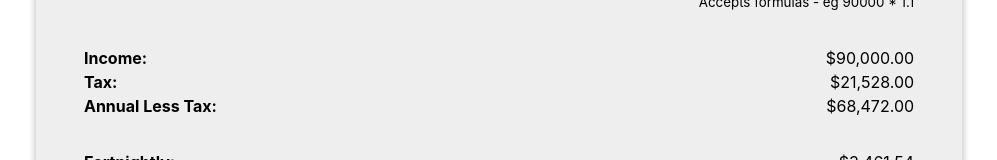
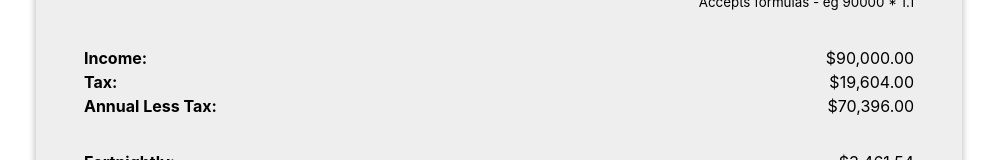
Before and after one commit to zorfling/quick-tax-calc, a React (Create React App) app: page / in a window 1280 px wide. Shown: the part 631-791 px from the top of the page, without its empty margins (141-1138 px from the left). Built offline with nearby package versions, Linux system fonts and the light colour scheme.

Commit message:
Add 2025 FY rates

```diff
--- a/src/App.tsx
+++ b/src/App.tsx
@@ -50,7 +50,7 @@ const Value = styled.div`
 const formatCurrency = (amount: number) => {
   return Number(amount).toLocaleString('en-AU', {
     currency: 'AUD',
-    style: 'currency'
+    style: 'currency',
   });
 };
 
@@ -58,13 +58,17 @@ interface Props {
   taxYearEnding?: number;
 }
 
-const App: FC<Props> = ({ taxYearEnding: initialTaxYearEnding }) => {
+const App: FC<Props> = ({
+  taxYearEnding: initialTaxYearEnding,
+}: {
+  taxYearEnding?: number;
+}) => {
   const [income, setIncome] = useState('90000');
   const [parsedIncome, setParsedIncome] = useState(90000);
   const [rememberedFortnightlyAfterTax, setRememberedFortnightlyAfterTax] =
     useState(-1);
   const [taxYearEnding, setTaxYearEnding] = useState(
-    initialTaxYearEnding || 2021
+    initialTaxYearEnding || 2025
   );
 
   const annualAfterTax =
@@ -175,7 +179,7 @@ const App: FC<Props> = ({ taxYearEnding: initialTaxYearEnding }) => {
           style={{
             backgroundColor: '#eee',
             margin: '0 -3rem',
-            padding: '1rem 0.9rem 2rem 3rem'
+            padding: '1rem 0.9rem 2rem 3rem',
           }}
         >
           <Row>
@@ -210,7 +214,7 @@ const App: FC<Props> = ({ taxYearEnding: initialTaxYearEnding }) => {
                   fontSize: '1.4em',
                   textAlign: 'right',
                   border: '1px solid #ccc',
-                  maxWidth: '215px'
+                  maxWidth: '215px',
                 }}
                 data-testid="income"
               />
@@ -248,7 +252,7 @@ const App: FC<Props> = ({ taxYearEnding: initialTaxYearEnding }) => {
             <Value
               style={{
                 fontSize: '1.5em',
-                marginRight: 0
+                marginRight: 0,
               }}
             >
               <span data-testid="fortnightly-less-tax">
@@ -259,7 +263,7 @@ const App: FC<Props> = ({ taxYearEnding: initialTaxYearEnding }) => {
                 style={{
                   height: '1.5rem',
                   verticalAlign: 'bottom',
-                  marginLeft: '0.5rem'
+                  marginLeft: '0.5rem',
                 }}
               >
                 M
@@ -282,7 +286,7 @@ const App: FC<Props> = ({ taxYearEnding: initialTaxYearEnding }) => {
                     color:
                       annualAfterTax / 26 - rememberedFortnightlyAfterTax < 0
                         ? '#f00'
-                        : '#009e00'
+                        : '#009e00',
                   }}
                 >
                   {formatCurrency(
--- a/src/calculateTax.ts
+++ b/src/calculateTax.ts
@@ -9,17 +9,7 @@ interface TaxFormulaCoefficientsYear {
 }
 
 const coefficients: TaxFormulaCoefficientsYear = {
-  2020: [
-    { weeklyEarningsMax: 355, a: 0, b: 0 },
-    { weeklyEarningsMax: 422, a: 0.19, b: 67.4635 },
-    { weeklyEarningsMax: 528, a: 0.29, b: 109.7327 },
-    { weeklyEarningsMax: 711, a: 0.21, b: 67.4635 },
-    { weeklyEarningsMax: 1282, a: 0.3477, b: 165.4423 },
-    { weeklyEarningsMax: 1730, a: 0.345, b: 161.9808 },
-    { weeklyEarningsMax: 3461, a: 0.39, b: 239.8654 },
-    { weeklyEarningsMax: 9999999, a: 0.47, b: 516.7885 }
-  ],
-  2021: [
+  2024: [
     { weeklyEarningsMax: 359, a: 0, b: 0 },
     { weeklyEarningsMax: 438, a: 0.19, b: 68.3462 },
     { weeklyEarningsMax: 548, a: 0.29, b: 112.1942 },
@@ -28,8 +18,19 @@ const coefficients: TaxFormulaCoefficientsYear = {
     { weeklyEarningsMax: 1282, a: 0.3477, b: 186.2119 },
     { weeklyEarningsMax: 2307, a: 0.345, b: 182.7504 },
     { weeklyEarningsMax: 3461, a: 0.39, b: 286.5965 },
-    { weeklyEarningsMax: 9999999, a: 0.47, b: 563.5196 }
-  ]
+    { weeklyEarningsMax: 9999999, a: 0.47, b: 563.5196 },
+  ],
+  2025: [
+    { weeklyEarningsMax: 361, a: 0, b: 0 },
+    { weeklyEarningsMax: 500, a: 0.16, b: 57.8462 },
+    { weeklyEarningsMax: 625, a: 0.26, b: 107.8462 },
+    { weeklyEarningsMax: 721, a: 0.18, b: 57.8462 },
+    { weeklyEarningsMax: 865, a: 0.189, b: 64.3365 },
+    { weeklyEarningsMax: 1282, a: 0.3227, b: 180.0385 },
+    { weeklyEarningsMax: 2596, a: 0.32, b: 176.5769 },
+    { weeklyEarningsMax: 3653, a: 0.39, b: 358.3077 },
+    { weeklyEarningsMax: 9999999, a: 0.47, b: 650.6154 },
+  ],
 };
 
 const calculateTax = (parsedIncome: number, taxYearEnding: number) => {
```
